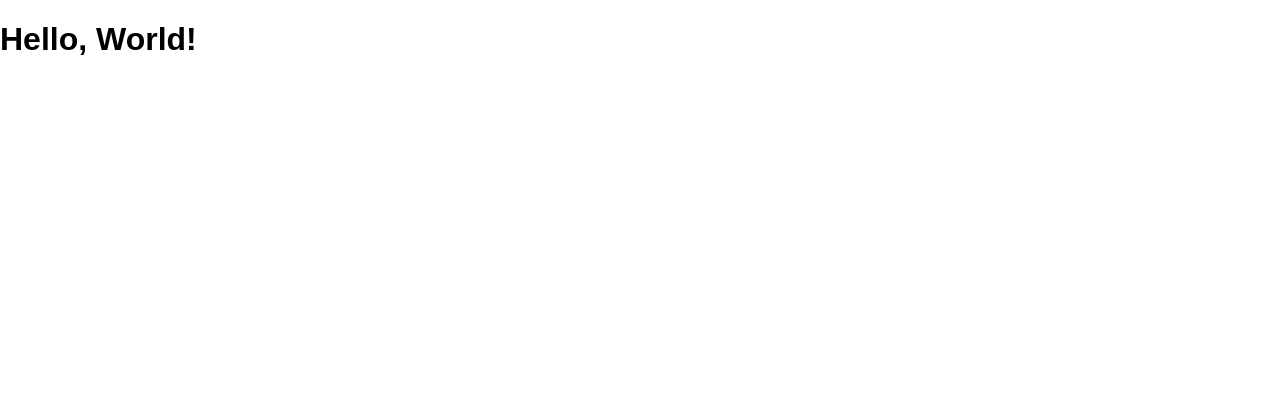
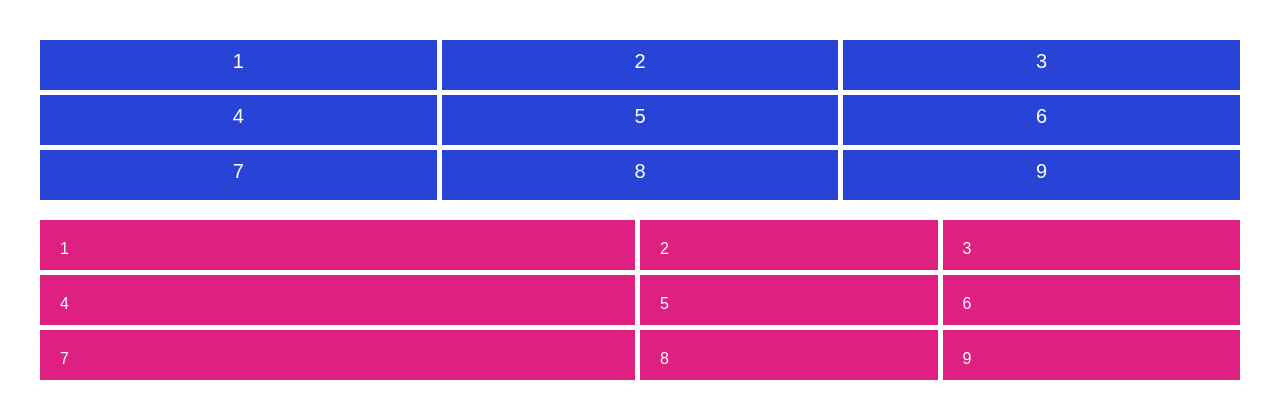
Before and after one commit to bdog72/css-grid-4, a React app: page / in a window 1280 px wide. Built offline with nearby package versions, Linux system fonts and the light colour scheme; some packages are replaced by stand-ins of ours.

Commit message:
new css grid examples

```diff
--- a/src/components/App.js
+++ b/src/components/App.js
@@ -1,10 +1,30 @@
 import React, { Component } from 'react'
 
 class App extends Component {
-
   render () {
     return <div>
-      <h1>Hello, World!</h1>
+      <div className='wrap'>
+        <div>1</div>
+        <div>2</div>
+        <div>3</div>
+        <div>4</div>
+        <div>5</div>
+        <div>6</div>
+        <div>7</div>
+        <div>8</div>
+        <div>9</div>
+      </div>
+      <div className='wrap1'>
+        <div>1</div>
+        <div>2</div>
+        <div>3</div>
+        <div>4</div>
+        <div>5</div>
+        <div>6</div>
+        <div>7</div>
+        <div>8</div>
+        <div>9</div>
+      </div>
     </div>
   }
 }
--- a/src/styles/screen.scss
+++ b/src/styles/screen.scss
@@ -9,6 +9,36 @@ html {
 
 body {
   @include font-smoothing(on);
-  margin: 0;
+
+  margin: 40px;
   font: $base-text-size / 1 $base-font-family;
 }
+
+.wrap {
+  display: grid;
+  grid-template-columns: 1fr 1fr 1fr;
+  grid-template-rows: 50px 50px 50px;
+  grid-gap: 5px;
+}
+
+.wrap div {
+  background-color: rgb(40, 68, 215);
+  color: white;
+  text-align: center;
+  padding: 10px;
+  font-size: 20px;
+}
+
+.wrap1 {
+  margin-top: 20px;
+  display: grid;
+  grid-template-columns: 2fr 1fr 1fr;
+  grid-template-rows: 50px 50px 50px;
+  grid-gap: 5px;
+}
+
+.wrap1 div {
+  background-color: rgb(222, 32, 129);
+  padding: 20px;
+  color: white;
+}
```
